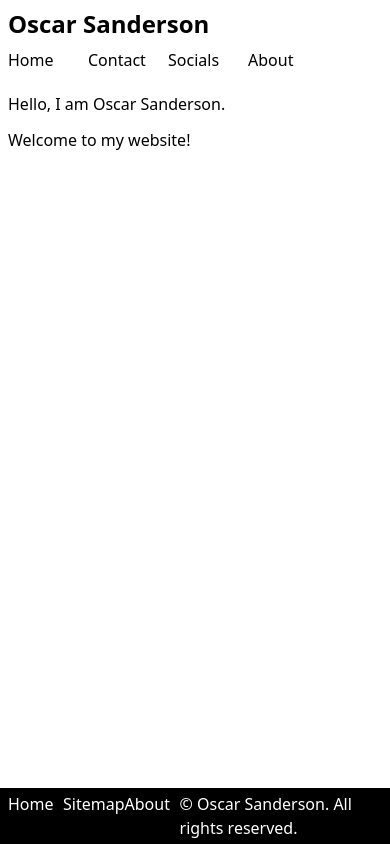
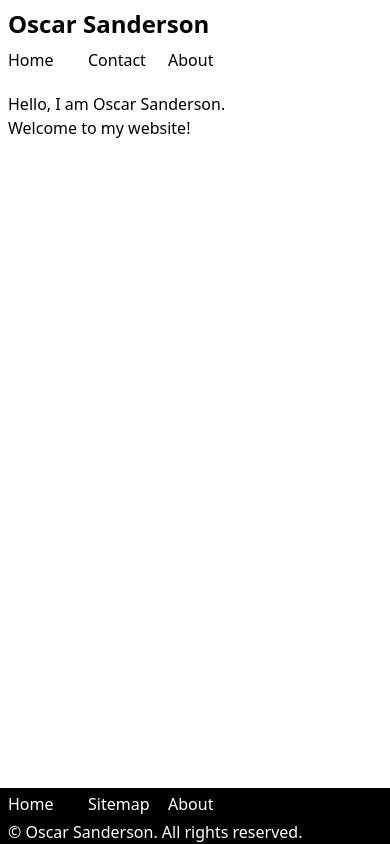
Before and after one commit to SandroLinux/oscar-sanderson-site, an Astro site: page / in a window 390 px wide. Built offline with nearby package versions, Linux system fonts and the light colour scheme; Astro itself is replaced by a stand-in of ours.

Commit message:
Updated for mobile device fix

```diff
--- a/src/components/Footer.astro
+++ b/src/components/Footer.astro
@@ -1,8 +1,8 @@
-<footer class="bg-black text-white w-full">
-    <div class="flex flex-row ml-2 mb-1 mt-1 w-full">
-        <div class="basis-20"><a href="/">Home</a></div>
-        <div class="basis-20"><a href="/sitemap">Sitemap</a></div>
-        <div class="basis-20"><a href="/about">About</a></div>
-        <div class="ml-auto mr-4">© Oscar Sanderson. All rights reserved.</div>
+<footer class="bg-black text-white w-full overflow-hidden">
+    <div class="flex flex-row flex-wrap ml-2 mb-1 mt-1 w-full">
+        <a class="basis-20" href="/">Home</a>
+        <a class="basis-20" href="/sitemap">Sitemap</a>
+        <a class="basis-20" href="/about">About</a>
     </div>
+        <div class="ml-2 flex flex-wrap">© Oscar Sanderson. All rights reserved.</div>
 </footer>
--- a/src/components/Header.astro
+++ b/src/components/Header.astro
@@ -2,9 +2,8 @@
     <h1 class='text-2xl font-bold'>Oscar Sanderson</h1>
 </div>
 
-<nav class="flex flex-row mt-2 ml-2">
+<nav class="flex flex-row flex-wrap mt-2 ml-2">
     <div class="basis-20"><a href="../">Home</a></div>
     <div class="basis-20"><a href="contact">Contact</a></div>
-    <div class="basis-20"><a href="contact">Socials</a></div>
     <div class="basis-20"><a href="about">About</a></div>
 </nav>
--- a/src/layouts/Layout.astro
+++ b/src/layouts/Layout.astro
@@ -8,7 +8,7 @@ import '../styles/global.css';
 <!doctype html>
 <html lang="en">
 	<BaseHead />
-	<body class="flex flex-col min-h-full overflow-hidden">
+	<body class="flex flex-col min-h-screen overflow-hidden">
 		<Header />
 		<div class="flex flex-col mt-5 ml-2 flex-grow">
 			<slot />
--- a/src/pages/index.astro
+++ b/src/pages/index.astro
@@ -4,5 +4,5 @@ import Layout from '../layouts/Layout.astro';
 
 <Layout>
 	<p>Hello, I am Oscar Sanderson.</p>
-	<p class="mt-3">Welcome to my website!</p>
+	<p>Welcome to my website!</p>
 </Layout>
```
